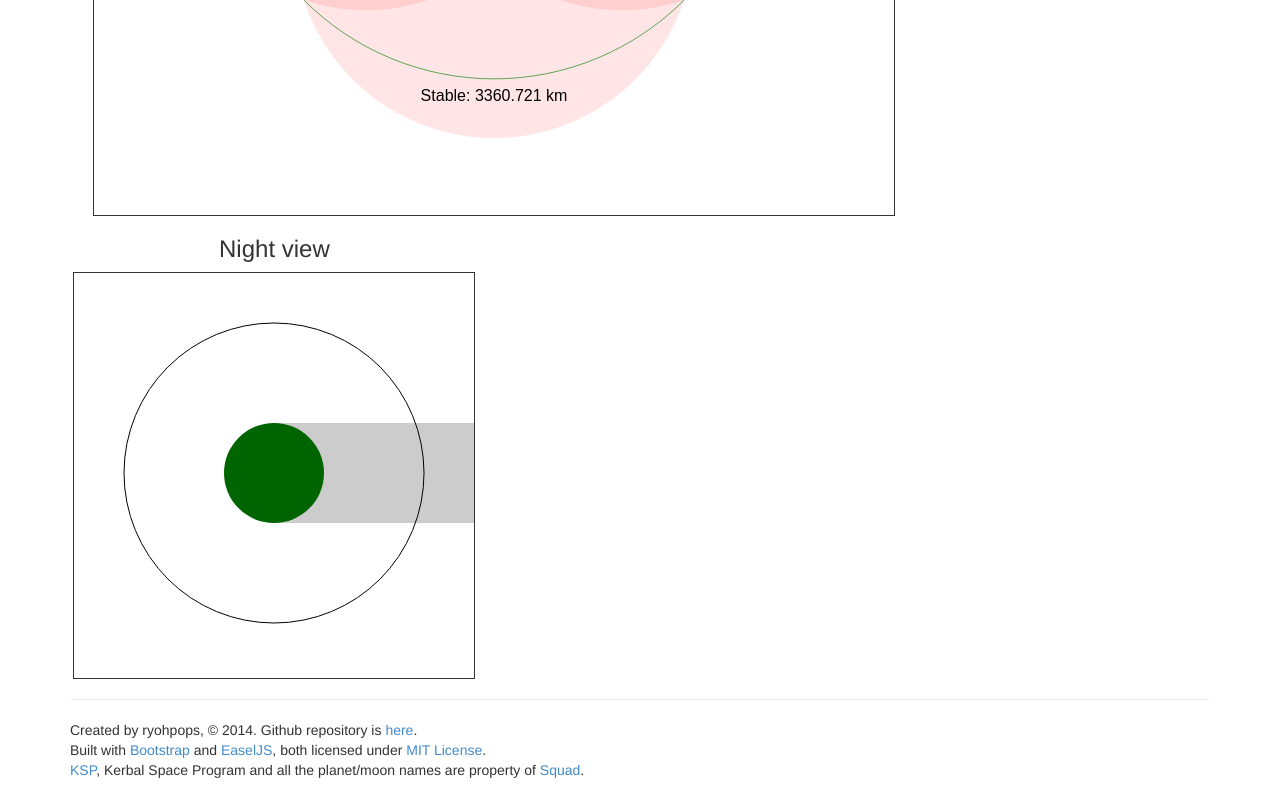
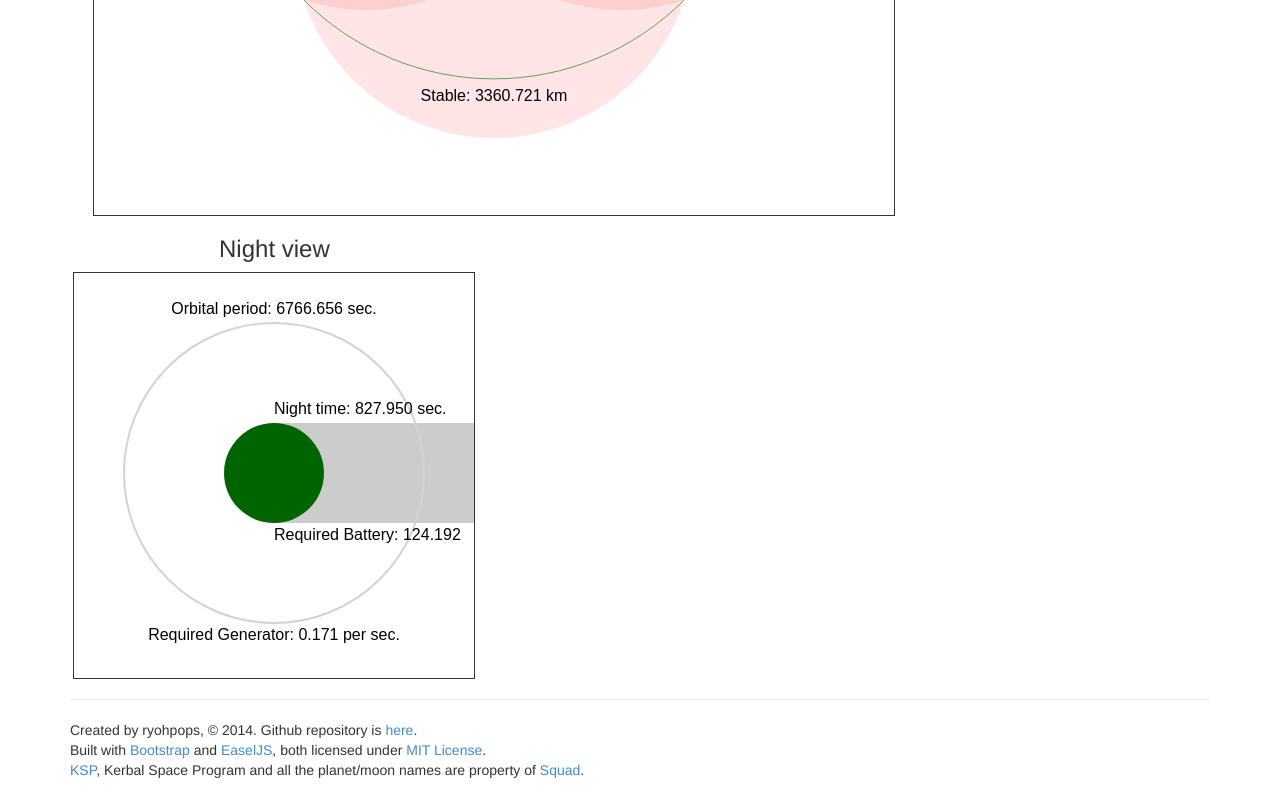
Before and after one commit to ryohpops/kspRemoteTechPlanner, a plain HTML site: page kspRemoteTechPlanner/index.html in a window 1280 px wide. Shown: the part 1020-1820 px from the top of the page. Drawn offline with Linux system fonts and the light colour scheme.

Commit message:
Some renames. Completed night view.

```diff
--- a/kspRemoteTechPlanner/app.js
+++ b/kspRemoteTechPlanner/app.js
@@ -50,11 +50,12 @@ function update() {
     body.name = b.name;
     body.color = b.color;
     body.radius = b.radius;
-    body.gravitationalParameter = b.gravitationalParameter;
+    body.stdGravParam = b.stdGravParam;
     satellites.body = body;
     satellites.count = parseInt($("input#count").val());
     satellites.altitude = parseFloat($("input#altitude").val());
     satellites.range = parseFloat($("input#range").val());
+    satellites.elcConsumption = parseFloat($("input#elcConsumption").val());
 
     // show objects
     viewEntire.show();
--- a/kspRemoteTechPlanner/app.ts
+++ b/kspRemoteTechPlanner/app.ts
@@ -49,11 +49,12 @@ function update() {
     body.name = b.name;
     body.color = b.color;
     body.radius = b.radius;
-    body.gravitationalParameter = b.gravitationalParameter;
+    body.stdGravParam = b.stdGravParam;
     satellites.body = body;
     satellites.count = parseInt($("input#count").val());
     satellites.altitude = parseFloat($("input#altitude").val());
     satellites.range = parseFloat($("input#range").val());
+    satellites.elcConsumption = parseFloat($("input#elcConsumption").val());
 
     // show objects
     viewEntire.show();
--- a/kspRemoteTechPlanner/index.html
+++ b/kspRemoteTechPlanner/index.html
@@ -103,6 +103,11 @@
                     </div>
 
                     <div class="form-group">
+                        <label for="consumption">Electricity consumption(per sec.)</label>
+                        <input type="number" class="form-control" id="elcConsumption" value="0.15" />
+                    </div>
+
+                    <div class="form-group">
                         <div class="col-sm-6">
                             <button type="button" class="btn btn-primary" id="calculate">Calculate</button>
                         </div>
--- a/kspRemoteTechPlanner/model/body.ts
+++ b/kspRemoteTechPlanner/model/body.ts
@@ -2,5 +2,5 @@ class Body {
     name: string;
     color: string;
     radius: number;
-    gravitationalParameter: number;
+    stdGravParam: number;
 }
--- a/kspRemoteTechPlanner/model/bodyData.js
+++ b/kspRemoteTechPlanner/model/bodyData.js
@@ -2,9 +2,9 @@
 var BodyData;
 (function (BodyData) {
     var bodies = {
-        "Kerbin": { name: "Kerbin", color: "darkgreen", radius: 600, gravitationalParameter: 3531.6 },
-        "Mun": { name: "Mun", color: "gray", radius: 200, gravitationalParameter: 65.138398 },
-        "Minmus": { name: "Minmus", color: "lightblue", radius: 60, gravitationalParameter: 1.7658 }
+        "Kerbin": { name: "Kerbin", color: "darkgreen", radius: 600, stdGravParam: 3531.6 },
+        "Mun": { name: "Mun", color: "gray", radius: 200, stdGravParam: 65.138398 },
+        "Minmus": { name: "Minmus", color: "lightblue", radius: 60, stdGravParam: 1.7658 }
     };
 
     function getBody(name) {
--- a/kspRemoteTechPlanner/model/bodyData.ts
+++ b/kspRemoteTechPlanner/model/bodyData.ts
@@ -2,9 +2,9 @@
 
 module BodyData {
     var bodies: { [index: string]: Body } = {
-        "Kerbin": { name: "Kerbin", color: "darkgreen", radius: 600, gravitationalParameter: 3531.6 },
-        "Mun": { name: "Mun", color: "gray", radius: 200, gravitationalParameter: 65.138398 },
-        "Minmus": { name: "Minmus", color: "lightblue", radius: 60, gravitationalParameter: 1.7658 }
+        "Kerbin": { name: "Kerbin", color: "darkgreen", radius: 600, stdGravParam: 3531.6 },
+        "Mun": { name: "Mun", color: "gray", radius: 200, stdGravParam: 65.138398 },
+        "Minmus": { name: "Minmus", color: "lightblue", radius: 60, stdGravParam: 1.7658 }
     };
 
     export function getBody(name: string): Body {
--- a/kspRemoteTechPlanner/model/calculator.js
+++ b/kspRemoteTechPlanner/model/calculator.js
@@ -33,10 +33,15 @@ var Calculator;
     }
     Calculator.distanceBetweenPointAndLine = distanceBetweenPointAndLine;
 
-    function chordToArc(radius, chordLength) {
-        var centerRad = 2 * Math.asin(radius / (chordLength / 2));
-        return radius * centerRad;
+    function orbitalPeriod(bodyRadius, altitude, stdGravParam) {
+        return 2 * Math.PI * Math.sqrt(Math.pow(bodyRadius + altitude, 3) / stdGravParam);
     }
-    Calculator.chordToArc = chordToArc;
+    Calculator.orbitalPeriod = orbitalPeriod;
+
+    function orbitalNightTime(bodyRadius, altitude, stdGravParam) {
+        var ra = bodyRadius + altitude;
+        return 2 * Math.pow(ra, 2) / Math.sqrt(ra * stdGravParam) * Math.asin(bodyRadius / ra);
+    }
+    Calculator.orbitalNightTime = orbitalNightTime;
 })(Calculator || (Calculator = {}));
 //# sourceMappingURL=calculator.js.map
--- a/kspRemoteTechPlanner/model/satellites.js
+++ b/kspRemoteTechPlanner/model/satellites.js
@@ -16,6 +16,22 @@ var Satellites = (function () {
     Satellites.prototype.stableRange = function () {
         return Calculator.circleCrossPoint(new Point(0, 0), this.range, this.satPosition(0, 0), this.satPosition(1, 0), 0 /* high */);
     };
+
+    Satellites.prototype.orbitalPeriod = function () {
+        return Calculator.orbitalPeriod(this.body.radius, this.altitude, this.body.stdGravParam);
+    };
+
+    Satellites.prototype.nightTime = function () {
+        return Calculator.orbitalNightTime(this.body.radius, this.altitude, this.body.stdGravParam);
+    };
+
+    Satellites.prototype.requiredBattery = function () {
+        return this.elcConsumption * this.nightTime();
+    };
+
+    Satellites.prototype.requiredGenerator = function () {
+        return this.elcConsumption * this.orbitalPeriod() / (this.orbitalPeriod() - this.nightTime());
+    };
     return Satellites;
 })();
 //# sourceMappingURL=satellites.js.map
--- a/kspRemoteTechPlanner/view/entireView.js
+++ b/kspRemoteTechPlanner/view/entireView.js
@@ -3,7 +3,6 @@
 /// <reference path="../scripts/typings/tweenjs/tweenjs.d.ts" />
 /// <reference path="../model/body.ts" />
 /// <reference path="../model/communicator.ts" />
-/// <reference path="../model/point.ts" />
 /// <reference path="../model/satellites.ts" />
 /// <reference path="graphicshelper.ts" />
 /// <reference path="view.ts" />
--- a/kspRemoteTechPlanner/view/entireView.ts
+++ b/kspRemoteTechPlanner/view/entireView.ts
@@ -3,7 +3,6 @@
 /// <reference path="../scripts/typings/tweenjs/tweenjs.d.ts" />
 /// <reference path="../model/body.ts" />
 /// <reference path="../model/communicator.ts" />
-/// <reference path="../model/point.ts" />
 /// <reference path="../model/satellites.ts" />
 /// <reference path="graphicshelper.ts" />
 /// <reference path="view.ts" />
--- a/kspRemoteTechPlanner/view/nightView.js
+++ b/kspRemoteTechPlanner/view/nightView.js
@@ -2,8 +2,6 @@
 /// <reference path="../scripts/typings/createjs-lib/createjs-lib.d.ts" />
 /// <reference path="../scripts/typings/tweenjs/tweenjs.d.ts" />
 /// <reference path="../model/body.ts" />
-/// <reference path="../model/communicator.ts" />
-/// <reference path="../model/point.ts" />
 /// <reference path="../model/satellites.ts" />
 /// <reference path="graphicshelper.ts" />
 /// <reference path="view.ts" />
@@ -23,7 +21,7 @@ var NightView = (function (_super) {
         this.shapes.addChild(this.shapeOuter);
 
         // orbital period
-        this.txtOrbitalPeriod = new createjs.Text("", "20px Arial", "black");
+        this.txtOrbitalPeriod = new createjs.Text("", "16px Arial", "black");
         this.txtOrbitalPeriod.textAlign = "center";
         this.txtOrbitalPeriod.textBaseline = "bottom";
         this.txtOrbitalPeriod.x = this.outerSize / 2;
@@ -31,7 +29,7 @@ var NightView = (function (_super) {
         this.texts.addChild(this.txtOrbitalPeriod);
 
         // required generation amount of electricity
-        this.txtRequiredGenerator = new createjs.Text("", "20px Arial", "black");
+        this.txtRequiredGenerator = new createjs.Text("", "16px Arial", "black");
         this.txtRequiredGenerator.textAlign = "center";
         this.txtRequiredGenerator.textBaseline = "top";
         this.txtRequiredGenerator.x = this.outerSize / 2;
@@ -39,23 +37,24 @@ var NightView = (function (_super) {
         this.texts.addChild(this.txtRequiredGenerator);
 
         // time of night
-        this.txtNightTime = new createjs.Text("", "20px Arial", "black");
+        this.txtNightTime = new createjs.Text("", "16px Arial", "black");
         this.txtNightTime.textAlign = "left";
         this.txtNightTime.textBaseline = "bottom";
-        this.txtNightTime.x = this.outerSize / 2 + NightView.bodyRadius;
+        this.txtNightTime.x = this.outerSize / 2;
         this.txtNightTime.y = this.outerSize / 2 - NightView.bodyRadius - 5;
         this.texts.addChild(this.txtNightTime);
 
         // required battery capacity
-        this.txtRequiredBattery = new createjs.Text("", "20px Arial", "black");
+        this.txtRequiredBattery = new createjs.Text("", "16px Arial", "black");
         this.txtRequiredBattery.textAlign = "left";
         this.txtRequiredBattery.textBaseline = "top";
-        this.txtRequiredBattery.x = this.outerSize / 2 + NightView.bodyRadius;
+        this.txtRequiredBattery.x = this.outerSize / 2;
         this.txtRequiredBattery.y = this.outerSize / 2 + NightView.bodyRadius + 5;
         this.texts.addChild(this.txtRequiredBattery);
     }
     NightView.prototype.show = function () {
         this.shapeOuter.graphics.clear();
+        this.shapeOuter.graphics.setStrokeStyle(2);
 
         // night area
         this.shapeOuter.graphics.beginFill("rgba(0,0,0,0.2)").drawRect(this.outerSize / 2, this.outerSize / 2 - NightView.bodyRadius, this.outerSize / 2, NightView.bodyRadius * 2).endFill();
@@ -64,7 +63,19 @@ var NightView = (function (_super) {
         this.shapeOuter.graphics.beginFill(body.color).drawCircle(this.outerSize / 2, this.outerSize / 2, NightView.bodyRadius).endFill();
 
         // orbit
-        this.shapeOuter.graphics.beginStroke("black").drawCircle(this.outerSize / 2, this.outerSize / 2, NightView.orbitRadius).endFill();
+        this.shapeOuter.graphics.beginStroke("lightgray").drawCircle(this.outerSize / 2, this.outerSize / 2, NightView.orbitRadius).endStroke();
+
+        // orbital period
+        this.txtOrbitalPeriod.text = "Orbital period: " + satellites.orbitalPeriod().toFixed(3) + " sec.";
+
+        // night time
+        this.txtNightTime.text = "Night time: " + satellites.nightTime().toFixed(3) + " sec.";
+
+        // required battery
+        this.txtRequiredBattery.text = "Required Battery: " + satellites.requiredBattery().toFixed(3);
+
+        // required generator
+        this.txtRequiredGenerator.text = "Required Generator: " + satellites.requiredGenerator().toFixed(3) + " per sec.";
     };
     NightView.bodyRadius = 50;
     NightView.orbitRadius = 150;
```
Also changed, not shown: kspRemoteTechPlanner/model/calculator.ts (+7 -3 lines), kspRemoteTechPlanner/model/satellites.ts (+17 -0 lines), kspRemoteTechPlanner/view/nightView.ts (+20 -10 lines), 6 other files.
